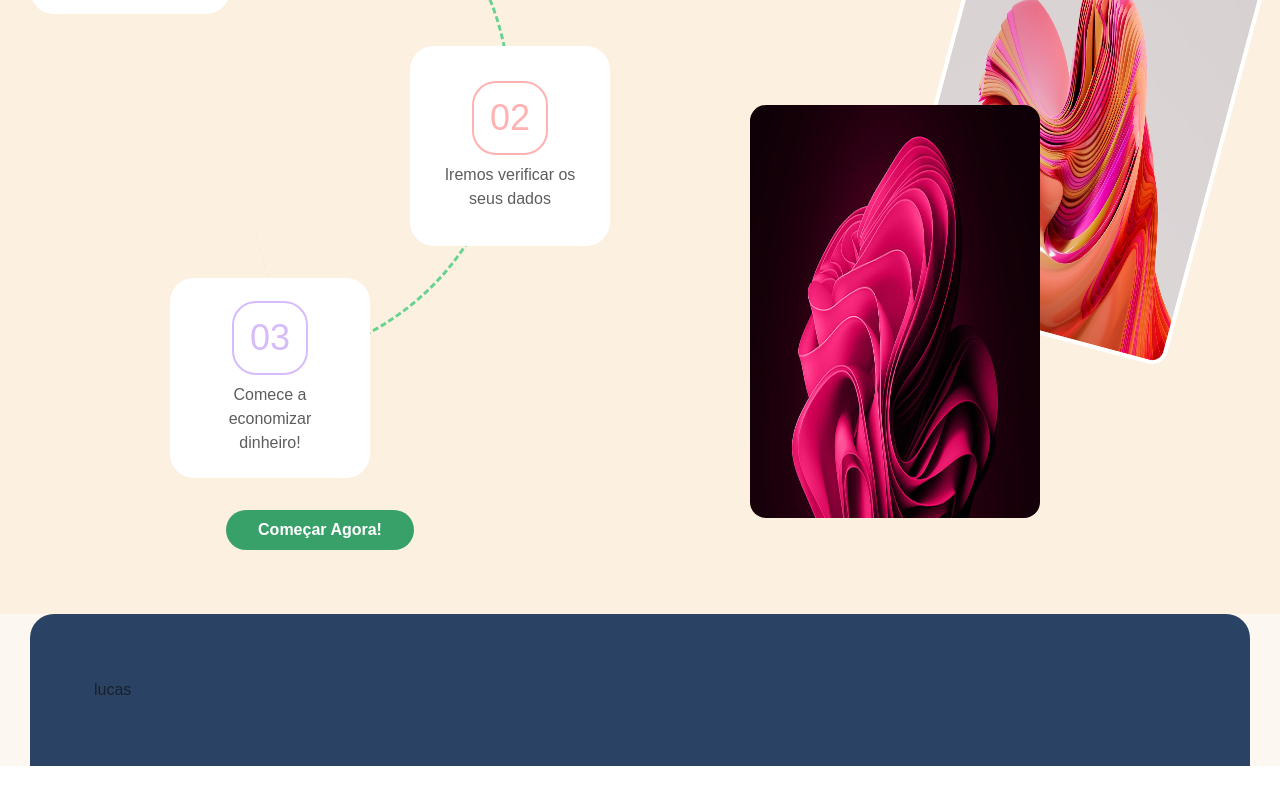
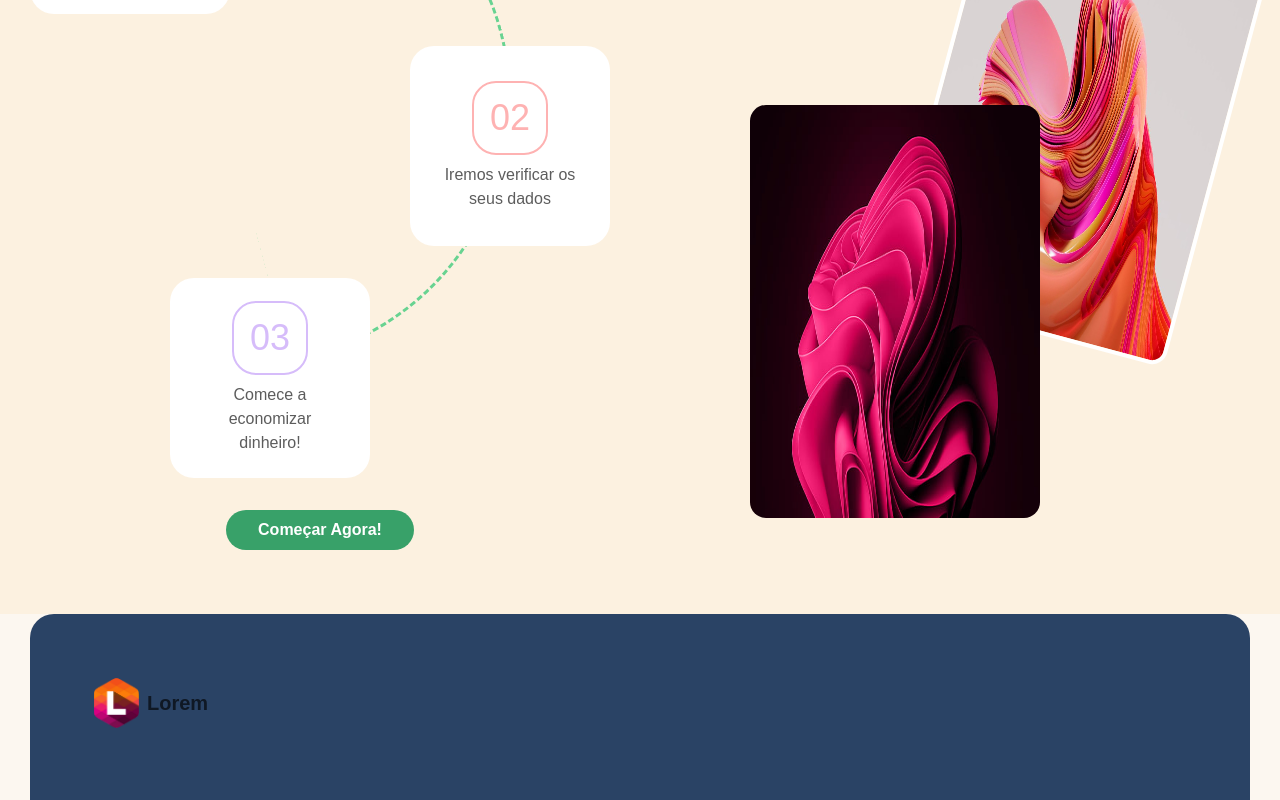
Before and after one commit to reisblucas/landing-page, a React (Create React App) app: page / in a window 1280 px wide. Shown: the part 3731-4531 px from the top of the page. Before the commit the page ends 4497 px from the top, so only its background shows below. Built offline with nearby package versions, Linux system fonts and the light colour scheme.

Commit message:
feat(logo): add custom color support on Logo component

```diff
--- a/src/ui/layout/components/footer/index.tsx
+++ b/src/ui/layout/components/footer/index.tsx
@@ -1,5 +1,6 @@
 import { gpx, gpySection } from '@/ui/patterns'
-import { Box, HStack, VStack } from '@chakra-ui/react'
+import { Box, Flex, HStack, VStack } from '@chakra-ui/react'
+import { Logo } from '../header/Logo'
 
 export function Footer() {
 	return (
@@ -7,7 +8,13 @@ export function Footer() {
 			<Box backgroundColor="blue.800" borderTopRadius="3xl">
 				<HStack px={16} py={gpySection} justifyContent="space-between">
 					<VStack>
-						<Box>lucas</Box>
+						<Flex>
+							<Flex>
+								<Logo />
+							</Flex>
+						</Flex>
+
+						<Flex></Flex>
 					</VStack>
 					<HStack>
 						<VStack></VStack>
--- a/src/ui/layout/components/header/Logo.tsx
+++ b/src/ui/layout/components/header/Logo.tsx
@@ -1,13 +1,19 @@
 import { Flex, Img, Text } from '@chakra-ui/react'
 
-export function Logo() {
+export function Logo({ color }: Logo.Props) {
 	return (
 		<Flex alignItems="center" gap={2}>
 			<Img src="images/landing/lorem-logo.png" w={{ base: '30px', md: '45px' }} h={{ base: '35px', md: '50px' }} />
 
-			<Text fontWeight={800} fontSize="xl">
+			<Text fontWeight={800} fontSize="xl" color={color}>
 				Lorem
 			</Text>
 		</Flex>
 	)
 }
+
+export namespace Logo {
+	export interface Props {
+		color?: string
+	}
+}
```
